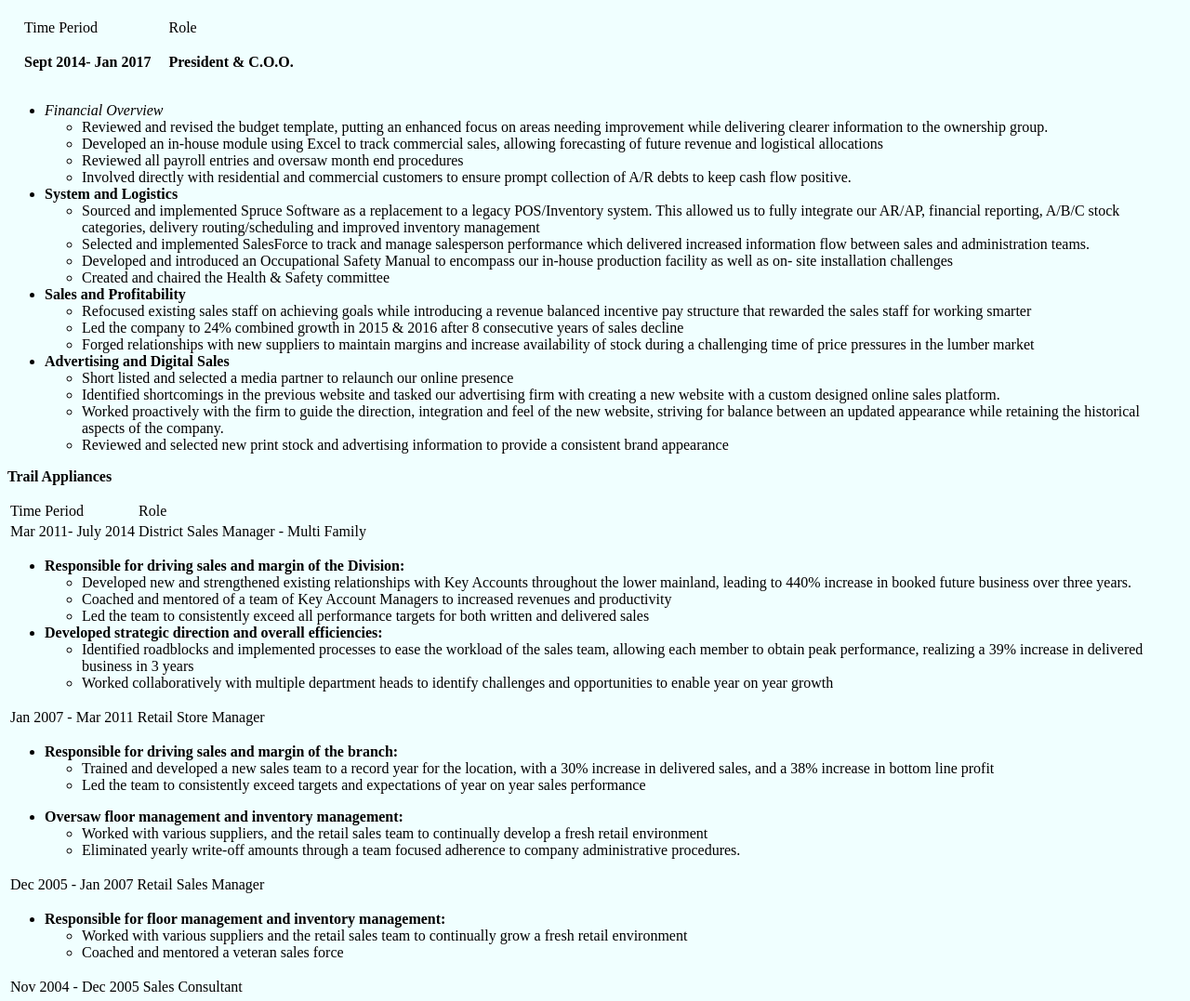
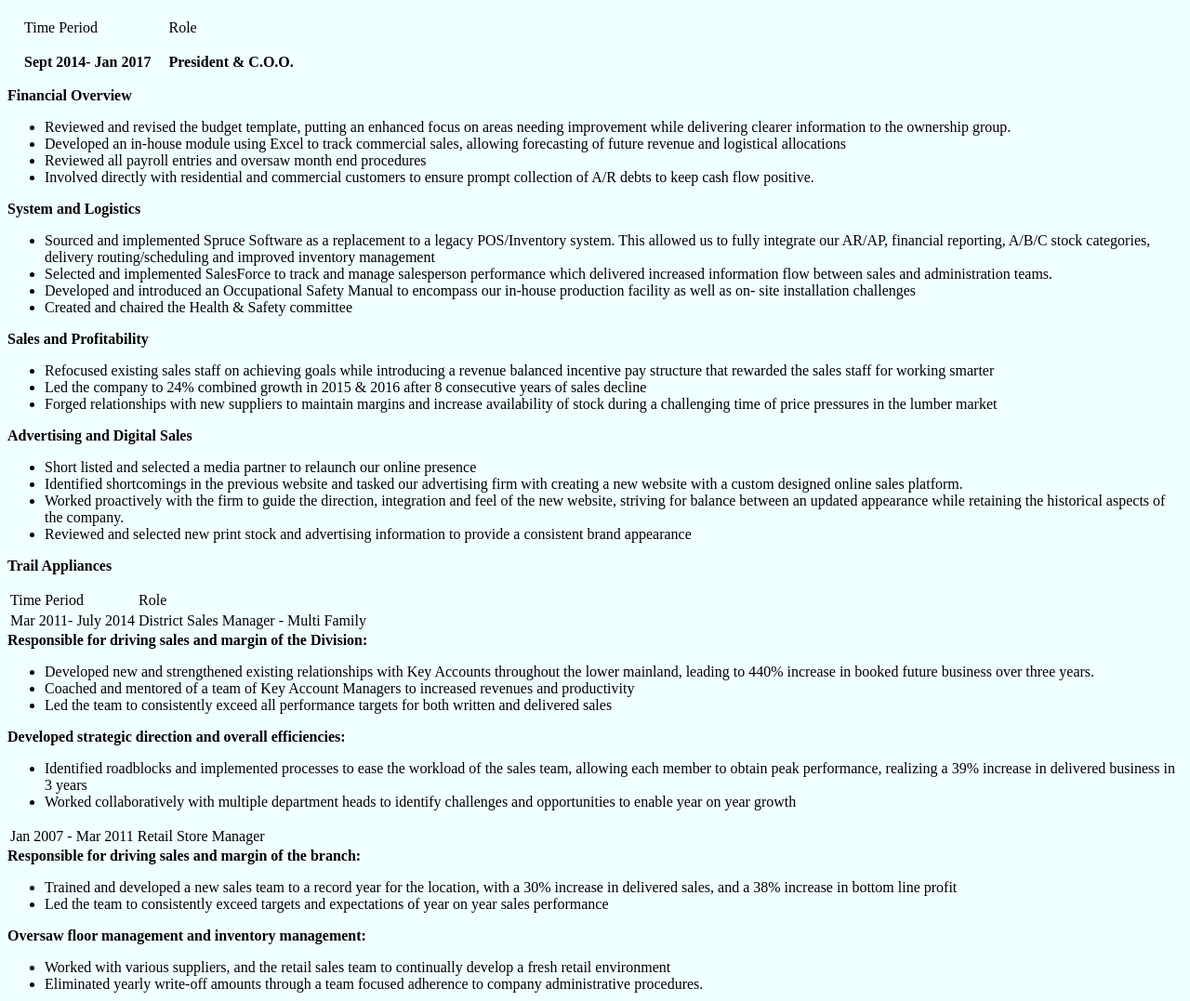
Before and after one commit to 100396701/info1213a1-1, a plain HTML site: page index.html in a window 1280 px wide. Shown: the part 966-2043 px from the top of the page at 93% size. Drawn offline with Linux system fonts and the light colour scheme.

Commit message:
UL changes

```diff
--- a/index.html
+++ b/index.html
@@ -113,15 +113,15 @@
       <td><strong>President & C.O.O.</strong></td>
     </tr>
   </table>
-  <ul>
-    <li><em>Financial Overview</em></li>
+
+  <strong>Financial Overview</strong>
   <ul>
     <li>Reviewed and revised the budget template, putting an enhanced focus on areas needing improvement while delivering clearer information to the ownership group.</li>
     <li>Developed an in-house module using Excel to track commercial sales, allowing forecasting of future revenue and logistical allocations</li>
     <li>Reviewed all payroll entries and oversaw month end procedures</li>
     <li>Involved directly with residential and commercial customers to ensure prompt collection of A/R debts to keep cash flow positive.</li>
   </ul>
-    <li><strong>System and Logistics</strong></li>
+  <strong>System and Logistics</strong>
   <ul>
     <li>Sourced and implemented Spruce Software as a replacement to a legacy POS/Inventory system. This allowed us to fully integrate our AR/AP, financial reporting, A/B/C stock categories, delivery routing/scheduling and improved inventory
       management</li>
@@ -129,13 +129,13 @@
     <li>Developed and introduced an Occupational Safety Manual to encompass our in-house production facility as well as on- site installation challenges</li>
     <li>Created and chaired the Health & Safety committee</li>
   </ul>
-    <li><strong>Sales and Profitability</strong></li>
+  <strong>Sales and Profitability</strong>
   <ul>
     <li>Refocused existing sales staff on achieving goals while introducing a revenue balanced incentive pay structure that rewarded the sales staff for working smarter</li>
     <li>Led the company to 24% combined growth in 2015 & 2016 after 8 consecutive years of sales decline </li>
     <li>Forged relationships with new suppliers to maintain margins and increase availability of stock during a challenging time of price pressures in the lumber market</li>
   </ul>
-    <li><strong>Advertising and Digital Sales</strong></li>
+  <strong>Advertising and Digital Sales</strong></li>
   <ul>
     <li>Short listed and selected a media partner to relaunch our online presence</li>
     <li>Identified shortcomings in the previous website and tasked our advertising firm with creating a new website with a custom designed online sales platform.</li>
@@ -156,18 +156,16 @@
       </tr>
     </tbody>
   </table>
-  <ul>
-    <li><strong> Responsible for driving sales and margin of the Division:</strong></li>
+  <strong> Responsible for driving sales and margin of the Division:</strong>
   <ul>
     <li>Developed new and strengthened existing relationships with Key Accounts throughout the lower mainland, leading to 440% increase in booked future business over three years.</li>
     <li>Coached and mentored of a team of Key Account Managers to increased revenues and productivity</li>
     <li>Led the team to consistently exceed all performance targets for both written and delivered sales</li>
   </ul>
-    <li><strong> Developed strategic direction and overall efficiencies:</strong></li>
+  <strong> Developed strategic direction and overall efficiencies:</strong>
   <ul>
     <li>Identified roadblocks and implemented processes to ease the workload of the sales team, allowing each member to obtain peak performance, realizing a 39% increase in delivered business in 3 years</li>
     <li>Worked collaboratively with multiple department heads to identify challenges and opportunities to enable year on year growth</li>
-    </ul>
   </ul>
   <table>
     <tr>
@@ -175,19 +173,16 @@
       <td>Retail Store Manager</td>
     </tr>
   </table>
-  <ul>
-    <li> <strong> Responsible for driving sales and margin of the branch:</strong></li>
+  <strong> Responsible for driving sales and margin of the branch:</strong>
   <ul>
     <li>Trained and developed a new sales team to a record year for the location, with a 30% increase in delivered sales, and a 38% increase in bottom line profit</li>
     <li>Led the team to consistently exceed targets and expectations of year on year sales performance</li>
   </ul>
   </ul>
-  <ul>
-    <li><strong>Oversaw floor management and inventory management:</strong></li>
+  <strong>Oversaw floor management and inventory management:</strong>
   <ul>
     <li>Worked with various suppliers, and the retail sales team to continually develop a fresh retail environment</li>
     <li>Eliminated yearly write-off amounts through a team focused adherence to company administrative procedures.</li>
-    </ul>
   </ul>
   <table>
     <tr>
@@ -195,8 +190,7 @@
       <td>Retail Sales Manager</td>
     </tr>
   </table>
-  <ul>
-    <li><strong>Responsible for floor management and inventory management:</strong></li>
+  <strong>Responsible for floor management and inventory management:</strong>
   <ul>
     <li>Worked with various suppliers and the retail sales team to continually grow a fresh retail environment</li>
     <li>Coached and mentored a veteran sales force</li>
@@ -215,4 +209,5 @@
   <a href="accomplishments.html">My Accomplishments</a>
   <br><br><br>
 </body>
+
 </html>
```
Lines whose indentation alone changed are shown as unchanged.
